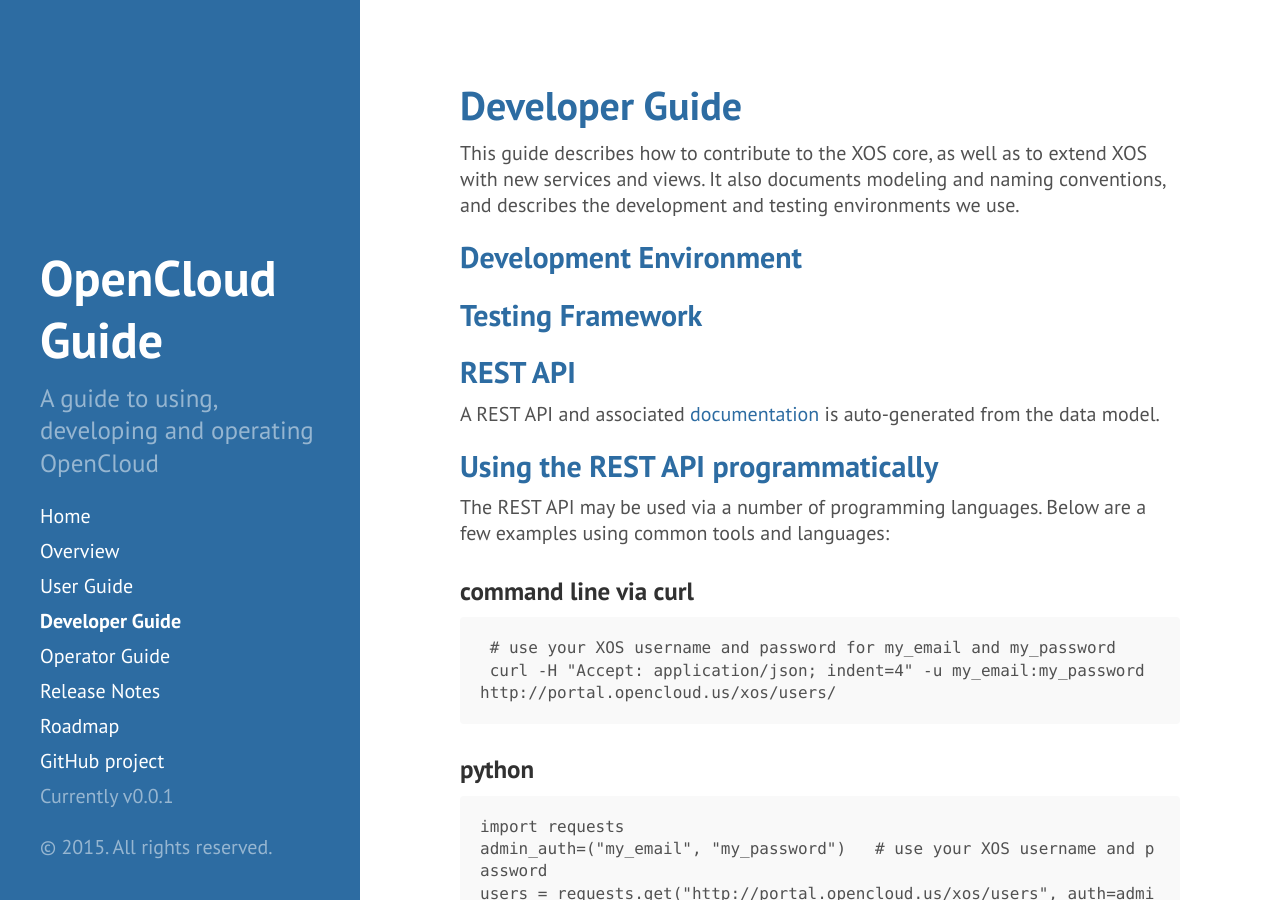
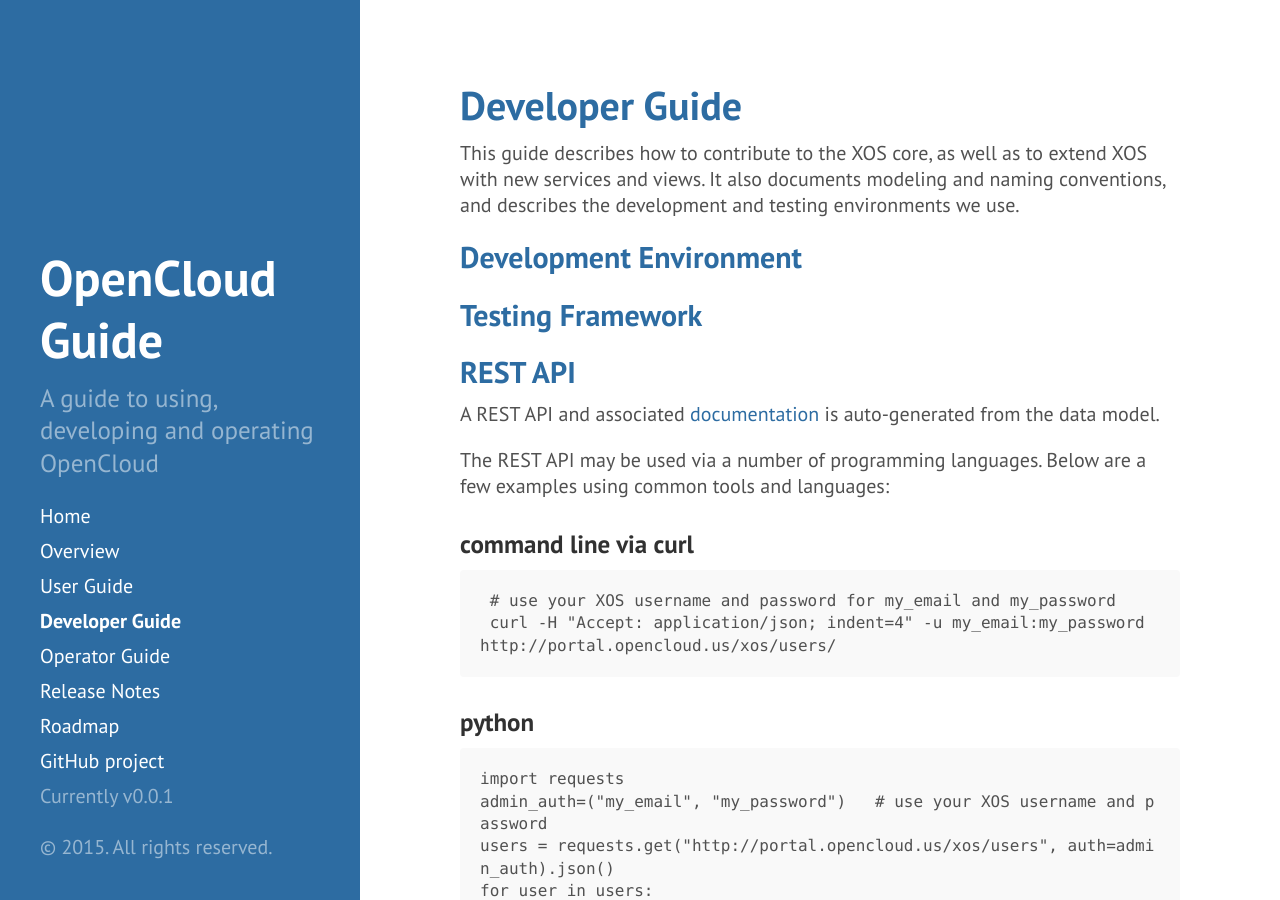
Before and after one commit to open-cloud/open-cloud.github.io.old, a Jekyll site: the page built from 2_developer.md, in a window 1280 px wide and 900 px high. Built offline with Jekyll 4.4.1, drawn with Linux system fonts in a browser that asks for light colours; Markdown is read by kramdown in place of the engine named in the settings.

Commit message:
remove section heading

```diff
--- a/2_developer.md
+++ b/2_developer.md
@@ -17,8 +17,6 @@
 A REST API and associated
 [documentation](http://portal.opencloud.us/docs/) is auto-generated
 from the data model.
-
-##Using the REST API programmatically
 
 The REST API may be used via a number of programming languages. Below are a few examples using common tools and languages:
 
```
